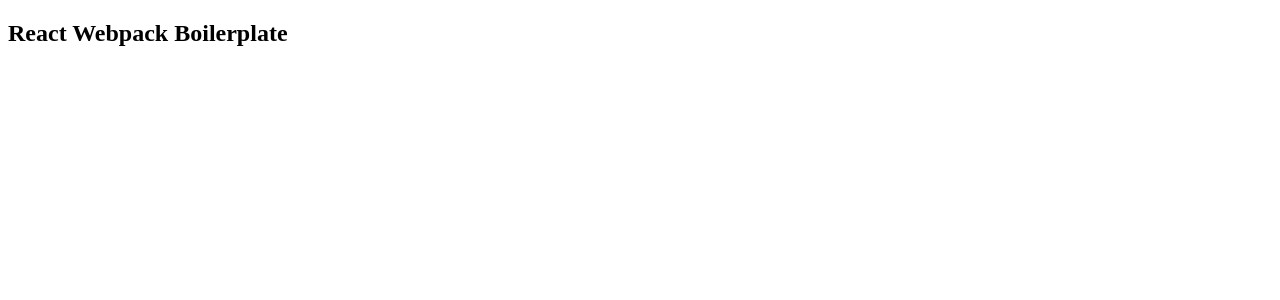
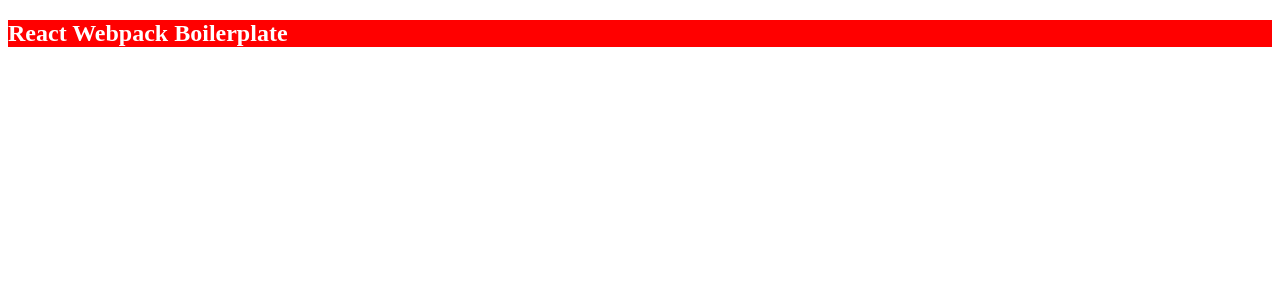
Before and after one commit to karthickyathav191/react_webpack_boilerplate, a React app: page / in a window 1280 px wide. Shown: the top 300 px of the page. Built offline with nearby package versions, Linux system fonts and the light colour scheme.

Commit message:
postcss integrated with basic features

```diff
--- a/package.json
+++ b/package.json
@@ -25,7 +25,10 @@
     "eslint-plugin-react": "^7.34.2",
     "html-webpack-plugin": "^5.6.0",
     "jest": "^29.7.0",
-    "style-loader": "^4.0.0",
+    "mini-css-extract-plugin": "^2.9.0",
+    "postcss-loader": "^8.1.1",
+    "postcss-mixins": "^10.0.1",
+    "postcss-preset-env": "^9.6.0",
     "webpack": "^5.91.0",
     "webpack-cli": "^5.1.4",
     "webpack-dev-server": "^5.0.4"
--- /dev/null
+++ b/postcss.config.js
@@ -0,0 +1,6 @@
+module.exports = {
+  plugins: [
+    require('postcss-preset-env'),
+    require('postcss-mixins')
+  ]
+}
--- a/src/App.jsx
+++ b/src/App.jsx
@@ -1,9 +1,9 @@
-import Button from './components/Button/Button'
+import './app.css'
 
 const App = () => (
-  <>
-    <h2>React Webpack Boilerplate</h2>
-  </>
+  <div className='container'>
+    <h2 className='title'>React Webpack Boilerplate</h2>
+  </div>
 )
 
 export default App
--- /dev/null
+++ b/src/app.css
@@ -0,0 +1,10 @@
+@define-mixin wrapper {
+  background-color: red;
+}
+
+.container {
+  @mixin wrapper;
+  & .title {
+    color: white;
+  }
+}
--- a/webpack.config.js
+++ b/webpack.config.js
@@ -1,4 +1,5 @@
 const HtmlWebpackPlugin = require('html-webpack-plugin')
+const MiniCssExtractPlugin = require('mini-css-extract-plugin')
 
 module.exports = {
   devtool: 'inline-source-map',
@@ -15,7 +16,7 @@
       },
       {
         test: /\.(css)$/,
-        use: ['style-loader', 'css-loader']
+        use: [MiniCssExtractPlugin.loader, 'css-loader', 'postcss-loader']
       },
       {
         test: /\.(png|svg|jpeg|jpg)$/,
@@ -24,6 +25,7 @@
     ]
   },
   plugins: [
+    new MiniCssExtractPlugin(),
     new HtmlWebpackPlugin({
       template: './public/index.html',
       filename: 'index.html'
```
Also changed, not shown: 1 other file (tests, documents, lock files or other folders).
